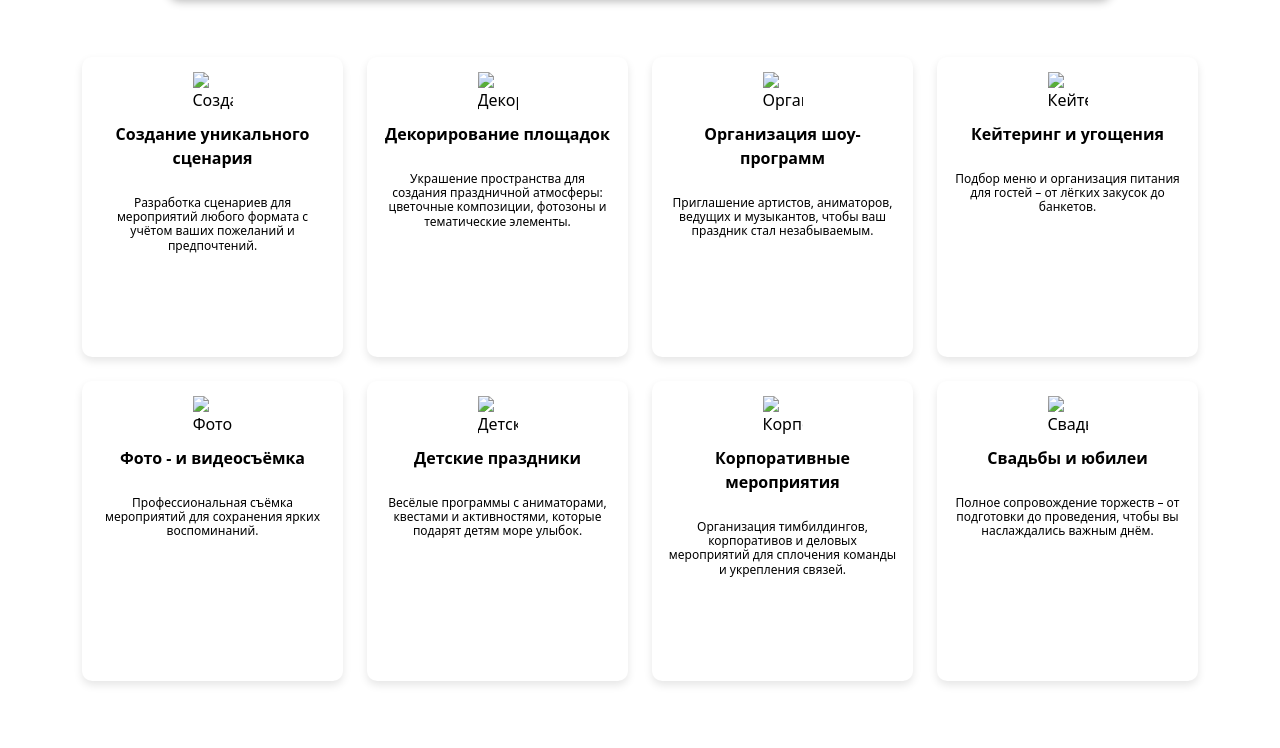
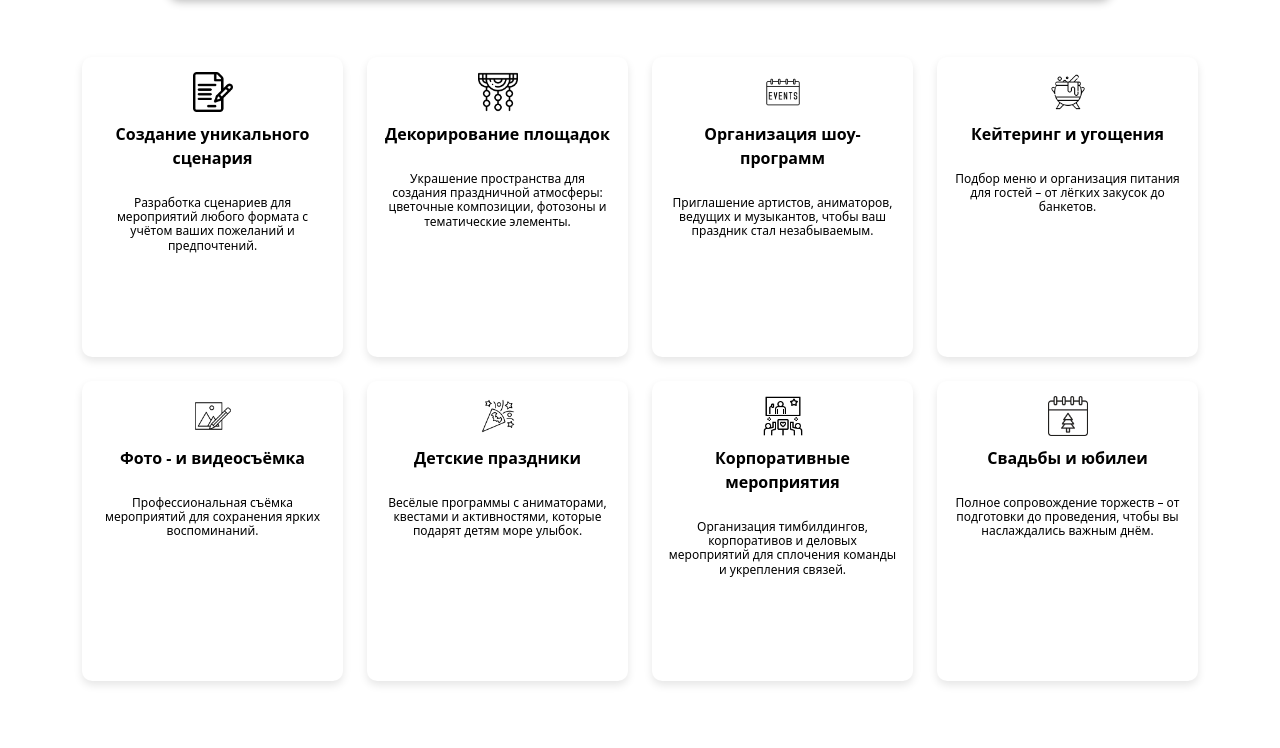
Before and after one commit to QIBIK/project-happybirthday, a plain HTML site: page index.html in a window 1280 px wide. Shown: the part 812-1560 px from the top of the page. Drawn offline with nearby package versions, Linux system fonts and the light colour scheme.

Commit message:
add icons

```diff
--- a/index.html
+++ b/index.html
@@ -116,7 +116,7 @@
                         <!-- Service Card 1 -->
                         <div class="col-6 col-lg-3 mb-4">
                             <div class="service-card">
-                                <img src="free-icon-wave-1182902.png" alt="Создание уникального сценария">
+                                <img src="img/1.jpg" alt="Создание уникального сценария">
                                 <div class="service-card-body">
                                     <p>Создание уникального сценария</p>
                                     <h4>Разработка сценариев для мероприятий любого формата с учётом ваших пожеланий и предпочтений.</h4>
@@ -126,7 +126,7 @@
                         <!-- Service Card 2 -->
                         <div class="col-6 col-lg-3 mb-4">
                             <div class="service-card">
-                                <img src="free-icon-crew-15564469.png" alt="Декорирование площадок">
+                                <img src="img/2.jpg" alt="Декорирование площадок">
                                 <div class="service-card-body">
                                     <p>Декорирование площадок</p>
                                     <h4>Украшение пространства для создания праздничной атмосферы: цветочные композиции, фотозоны и тематические элементы.</h4>
@@ -136,7 +136,7 @@
                         <!-- Service Card 3 -->
                         <div class="col-6 col-lg-3 mb-4">
                             <div class="service-card">
-                                <img src="free-icon-foundation-7140907.png" alt="Организация шоу-программ">
+                                <img src="img/3.jpg" alt="Организация шоу-программ">
                                 <div class="service-card-body">
                                     <p>Организация шоу-программ</p>
                                     <h4>Приглашение артистов, аниматоров, ведущих и музыкантов, чтобы ваш праздник стал незабываемым.</h4>
@@ -146,7 +146,7 @@
                         <!-- Service Card 4 -->
                         <div class="col-6 col-lg-3 mb-4">
                             <div class="service-card">
-                                <img src="free-icon-cenote-11199091.png" alt="Кейтеринг и угощения">
+                                <img src="img/4.jpg" alt="Кейтеринг и угощения">
                                 <div class="service-card-body">
                                     <p>Кейтеринг и угощения</p>
                                     <h4>Подбор меню и организация питания для гостей – от лёгких закусок до банкетов.</h4>
@@ -156,7 +156,7 @@
                         <!-- Service Card 5 -->
                         <div class="col-6 col-lg-3 mb-4">
                             <div class="service-card">
-                                <img src="free-icon-recycle-702626.png" alt="Фото - и видеосъёмка">
+                                <img src="img/5.jpg" alt="Фото - и видеосъёмка">
                                 <div class="service-card-body">
                                     <p>Фото - и видеосъёмка</p>
                                     <h4>Профессиональная съёмка мероприятий для сохранения ярких воспоминаний.</h4>
@@ -166,7 +166,7 @@
                         <!-- Service Card 6 -->
                         <div class="col-6 col-lg-3 mb-4">
                             <div class="service-card">
-                                <img src="free-icon-care-about-landscape-85841.png" alt="Детские праздники">
+                                <img src="img/6.jpg" alt="Детские праздники">
                                 <div class="service-card-body">
                                     <p>Детские праздники</p>
                                     <h4>Весёлые программы с аниматорами, квестами и активностями, которые подарят детям море улыбок.</h4>
@@ -176,7 +176,7 @@
                         <!-- Service Card 7 -->
                         <div class="col-6 col-lg-3 mb-4">
                             <div class="service-card">
-                                <img src="free-icon-pipe-697887.png" alt="Корпоративные мероприятия">
+                                <img src="img/7.jpg" alt="Корпоративные мероприятия">
                                 <div class="service-card-body">
                                     <p>Корпоративные мероприятия</p>
                                     <h4>Организация тимбилдингов, корпоративов и деловых мероприятий для сплочения команды и укрепления связей.</h4>
@@ -186,7 +186,7 @@
                         <!-- Service Card 8 -->
                         <div class="col-6 col-lg-3 mb-4">
                             <div class="service-card">
-                                <img src="free-icon-recovery-13063924.png" alt="Свадьбы и юбилеи">
+                                <img src="img/8.jpg" alt="Свадьбы и юбилеи">
                                 <div class="service-card-body">
                                     <p>Свадьбы и юбилеи</p>
                                     <h4>Полное сопровождение торжеств – от подготовки до проведения, чтобы вы наслаждались важным днём.</h4>
@@ -200,7 +200,7 @@
     </div>
 
     <!-- Advantages Section -->
-    <section class="container-fluid text-center" style="background-image: url('photo.jpg'); background-size: cover; background-position: center; padding-top: 40px;">
+    <section class="container-fluid text-center" style="background-image: url('img/photo.jpg'); background-size: cover; background-position: center; padding-top: 40px;">
         <div class="title-container mb-5" style="display: inline-block; background-color: white; border-radius: 10px; padding: 20px 30px; box-shadow: 0px 4px 10px rgba(0, 0, 0, 0.3); font-weight: bold; color: #333;">
             <h2 class="card-title">Плюсы работы с HAPPYBIRTHDAY.ru</h2>
         </div>
```
Also changed, not shown: img/1.jpg (added), img/2.jpg (added), img/3.jpg (added), img/4.jpg (added), img/5.jpg (added), img/6.jpg (added), img/7.jpg (added), img/8.jpg (added), img/photo.jpg (renamed from photo.jpg).
